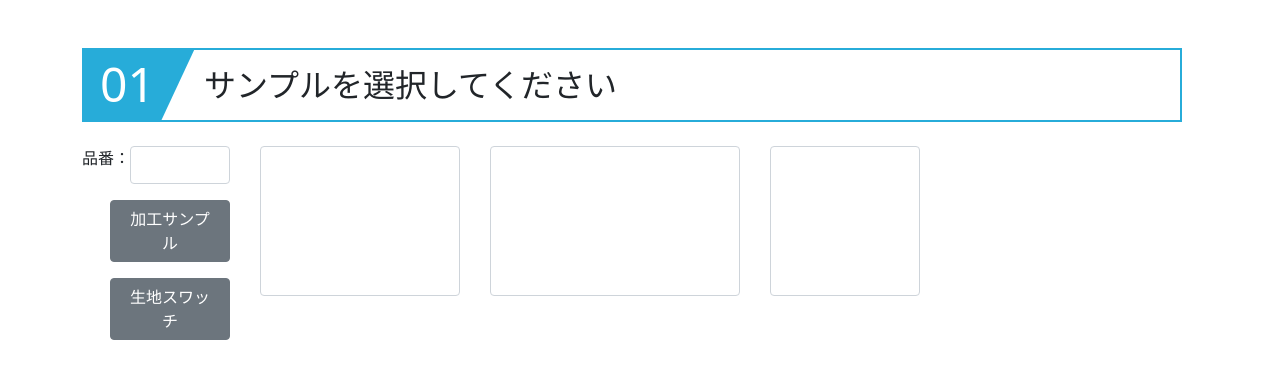
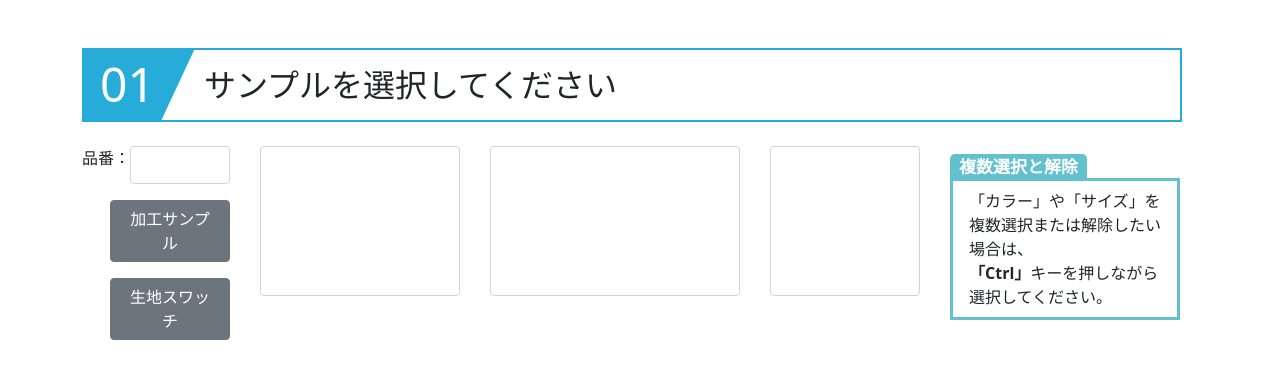
Before and after one commit to p1-kawamura/new_sample, a Django app: page / in a window 1280 px wide. Shown: the top 379 px of the page. Run offline with Django 4.2, Linux system fonts and the light colour scheme; lists and menus that the app fills with data are empty.

Commit message:
note2122

```diff
--- a/new_sample/zaiko/templates/zaiko/index.html
+++ b/new_sample/zaiko/templates/zaiko/index.html
@@ -123,6 +123,30 @@
             padding-left: 16px;
             color: #fff;
         }
+        .point {
+            position: relative;
+            margin: 2em 0;
+            padding: 0.5em 1em;
+            border: solid 3px #62c1ce;
+        }
+        .point .box-title {
+            position: absolute;
+            display: inline-block;
+            top: -27px;
+            left: -3px;
+            padding: 0 9px;
+            height: 25px;
+            line-height: 25px;
+            font-size: 17px;
+            background: #62c1ce;
+            color: #ffffff;
+            font-weight: bold;
+            border-radius: 5px 5px 0 0;
+        }
+        .point p {
+            margin: 0;
+            padding: 0;
+        }
     </style>
 </head>
 <body>
@@ -152,6 +176,11 @@
             </div>
             <div style="margin-left: 30px;">
                 <select class="form-control" id="size" name="color_size" style="width: 150px; height:150px;" multiple></select>
+            </div>
+            <div class="point" style="margin-left: 30px; width: 230px;">
+                <span class="box-title">複数選択と解除</span>
+                <p>「カラー」や「サイズ」を複数選択または解除したい場合は、<br><b>「Ctrl」</b>キーを押しながら選択してください。
+                </p>
             </div>
         </div>
 
```
